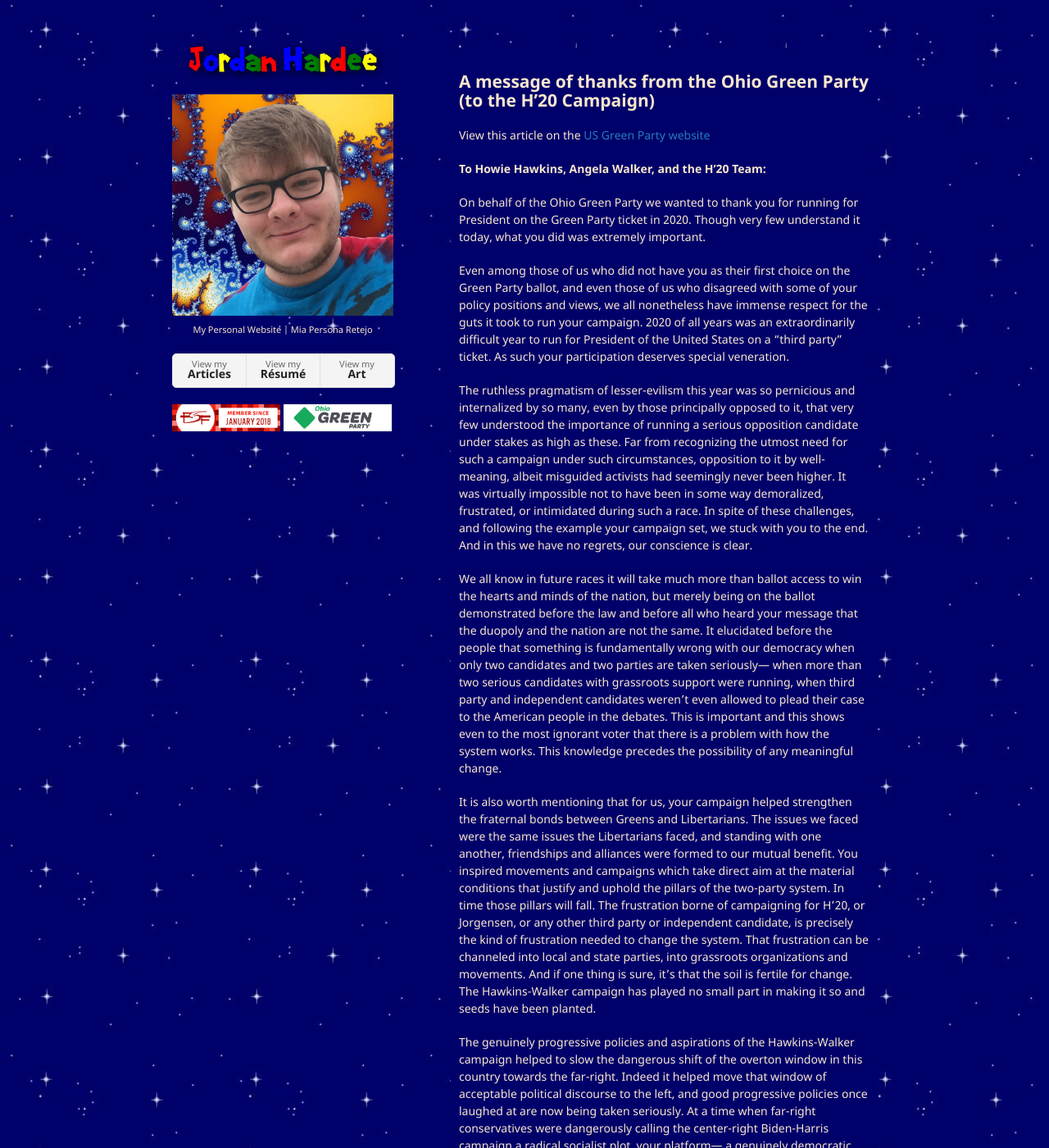
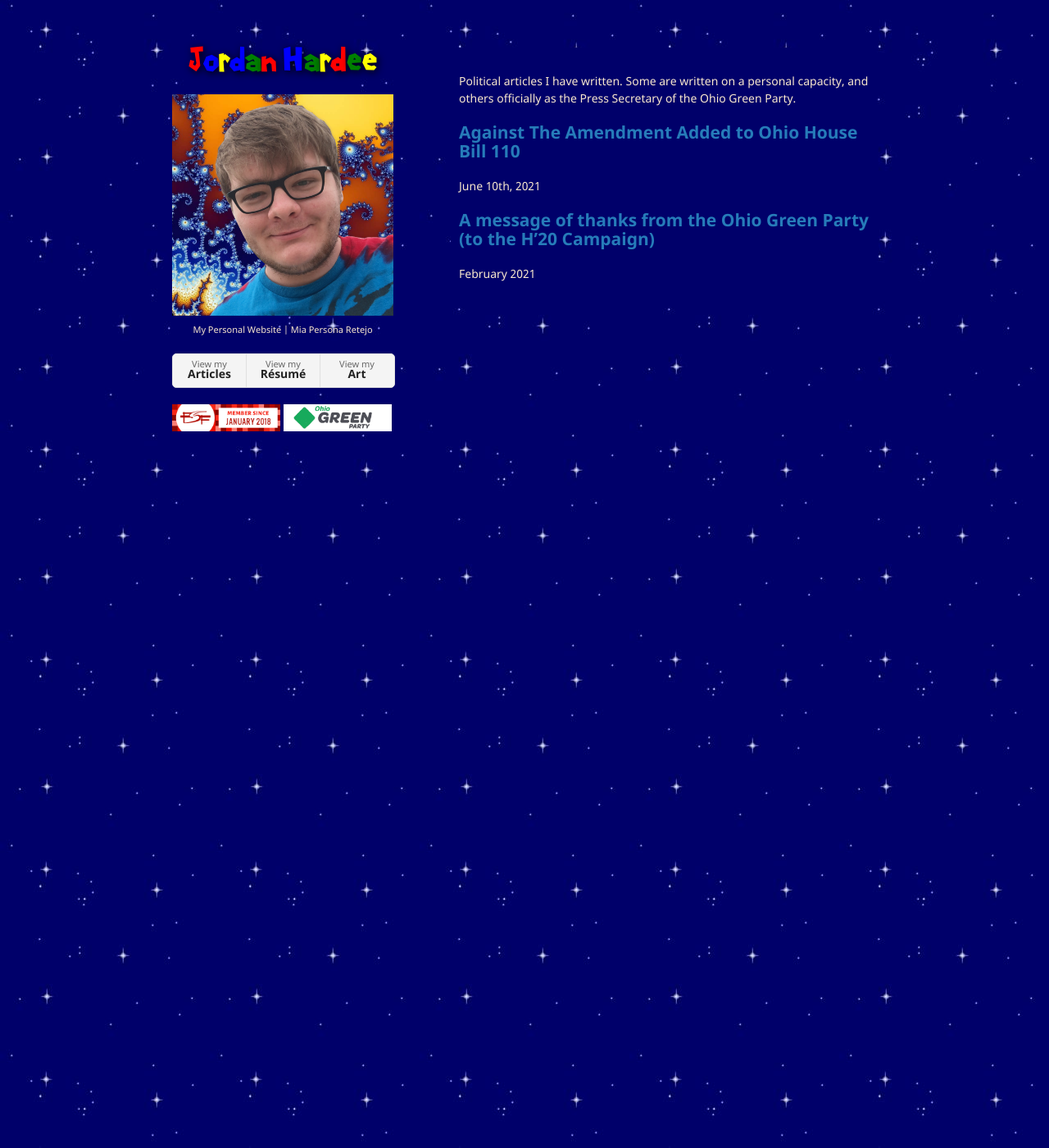
Before and after one commit to jordanhardee/jordanhardee.github.io, a Jekyll site: the page built from articles.md, in a window 1280 px wide and 1400 px high. Shown: the whole window at 82% size. Built offline with Jekyll 4.4.1, drawn with Linux system fonts in a browser that asks for light colours; our own code applies the rules of GitHub Pages for plain Markdown files; some of the changed text lies outside the part shown.

```diff
--- a/articles.md
+++ b/articles.md
@@ -1,33 +1,8 @@
 # Political Articles
 
-## A message of thanks from the Ohio Green Party (to the H'20 Campaign)
+Political articles I have written. Some are written on a personal capacity, and others officially as the Press Secretary of the Ohio Green Party.
 
-View this article on the [US Green Party website](https://www.gp.org/thanks_from_the_ohio_green_party)
-
-**To Howie Hawkins, Angela Walker, and the H’20 Team:**
-
-On behalf of the Ohio Green Party we wanted to thank you for running for President on the Green Party ticket in 2020. Though very few understand it today, what you did was extremely important.
-
-Even among those of us who did not have you as their first choice on the Green Party ballot, and even those of us who disagreed with some of your policy positions and views, we all nonetheless have immense respect for the guts it took to run your campaign. 2020 of all years was an extraordinarily difficult year to run for President of the United States on a “third party” ticket. As such your participation deserves special veneration.
-
-The ruthless pragmatism of lesser-evilism this year was so pernicious and internalized by so many, even by those principally opposed to it, that very few understood the importance of running a serious opposition candidate under stakes as high as these. Far from recognizing the utmost need for such a campaign under such circumstances, opposition to it by well-meaning, albeit misguided activists had seemingly never been higher. It was virtually impossible not to have been in some way demoralized, frustrated, or intimidated during such a race. In spite of these challenges, and following the example your campaign set, we stuck with you to the end. And in this we have no regrets, our conscience is clear.
-
-We all know in future races it will take much more than ballot access to win the hearts and minds of the nation, but merely being on the ballot demonstrated before the law and before all who heard your message that the duopoly and the nation are not the same. It elucidated before the people that something is fundamentally wrong with our democracy when only two candidates and two parties are taken seriously— when more than two serious candidates with grassroots support were running, when third party and independent candidates weren't even allowed to plead their case to the American people in the debates. This is important and this shows even to the most ignorant voter that there is a problem with how the system works. This knowledge precedes the possibility of any meaningful change.
-
-It is also worth mentioning that for us, your campaign helped strengthen the fraternal bonds between Greens and Libertarians. The issues we faced were the same issues the Libertarians faced, and standing with one another, friendships and alliances were formed to our mutual benefit. You inspired movements and campaigns which take direct aim at the material conditions that justify and uphold the pillars of the two-party system. In time those pillars will fall. The frustration borne of campaigning for H’20, or Jorgensen, or any other third party or independent candidate, is precisely the kind of frustration needed to change the system. That frustration can be channeled into local and state parties, into grassroots organizations and movements. And if one thing is sure, it’s that the soil is fertile for change. The Hawkins-Walker campaign has played no small part in making it so and seeds have been planted.
-
-The genuinely progressive policies and aspirations of the Hawkins-Walker campaign helped to slow the dangerous shift of the overton window in this country towards the far-right. Indeed it helped move that window of acceptable political discourse to the left, and good progressive policies once laughed at are now being taken seriously. At a time when far-right conservatives were dangerously calling the center-right Biden-Harris campaign a radical socialist plot, your platform— a genuinely democratic, ecosocialist platform, demonstrated the absolute absurdity of such views. You helped open the doorway to genuinely progressive, left-wing ideas being taken seriously in this country at a time when such a thing is desperately needed.
-
-Your campaign was the only one which took the warnings and recommendations of the world’s top scientists at the United Nations’s Intergovernmental Panel on Climate Change seriously. It was the only campaign whose policies were fully in-line with reason and the accepted scientific consensus. History will rightfully condemn the weak and destructive policy positions of Trump and Biden administrations on this and many other issues, and in the same breath it will say that you were right and the people of our time should have listened to you. In the short term, being right and losing is more important than being wrong and winning.
-
-In generations to come surely those involved with this campaign campaign will be remembered as having been among those principled individuals which every generation honors. History will no doubt see you as having been far ahead of your time, fighting for what was right at a time when few of your contemporaries understood the importance of that which you so earnestly fought for. To be in that canon with so many other great men and women, surely is a most high honor. Regardless of what happens in 2024, the Howie Hawkins and Angela Walker Campaign has secured its place in history next to such giants as Eugene V. Debs and W. E. B Du Bois. Today they may laugh at us, but tomorrow we will win.
-
-We hope to see, in the not-too-distant future, that we will have turned the White House into the Green House. And beyond this indeed we will go further in saying that through our efforts the day will come in the not too distant future when humankind will hurl off the shackles of war, poverty, tyranny, oppression and exploitation it has known since time immemorial, and, proclaiming the universal brotherhood of all humankind, will at last establish for itself a world truly worthy of humankind. What a marvelous day that will be indeed. You have planted anew seeds of the tree of liberty and one day they will sprout, may they grow to bear much fruit!
-
-_On behalf of the Ohio Green Party, Thank You._
-
-_Jordan Hardee_
-
-_Press Secretary, The Ohio Green Party_
-
-_Letter approved by vote of the Central Committee of The Ohio Green Party._
+## [Against The Amendment Added to Ohio House Bill 110](articles/hb110.md)
+June 10th, 2021
+## [A message of thanks from the Ohio Green Party (to the H'20 Campaign)](articles/h20thanks.md)
+February 2021
```
Also changed, not shown: articles/h20thanks.md (added, +31 -0 lines), articles/hb110.md (added, +16 -0 lines).
